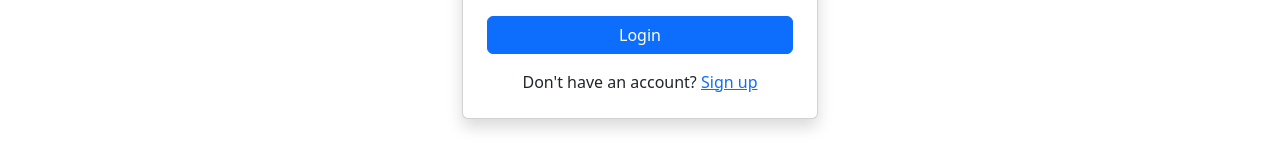
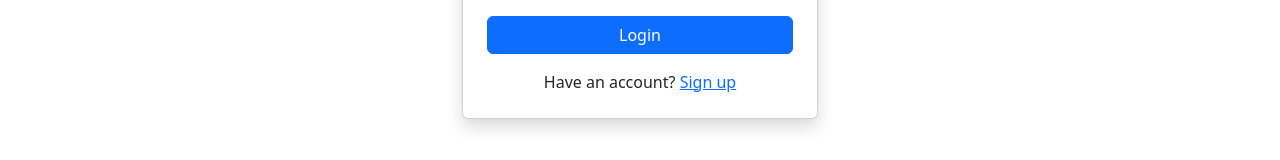
Before and after one commit to vishanthkannan/Lfound, a React (Vite) app in the folder frontend/: page /login in a window 1280 px wide. Shown: the part 343-503 px from the top of the page. Built offline with nearby package versions, Linux system fonts and the light colour scheme.

Commit message:
commit-1

```diff
--- a/frontend/src/components/Login.jsx
+++ b/frontend/src/components/Login.jsx
@@ -100,7 +100,7 @@ const Login = ({ onLogin }) => {
 
               <div className="text-center mt-3">
                 <p className="mb-0">
-                  Don't have an account?{' '}
+                  Have an account?{' '}
                   <a href="/signup" className="text-primary">Sign up</a>
                 </p>
               </div>
```
